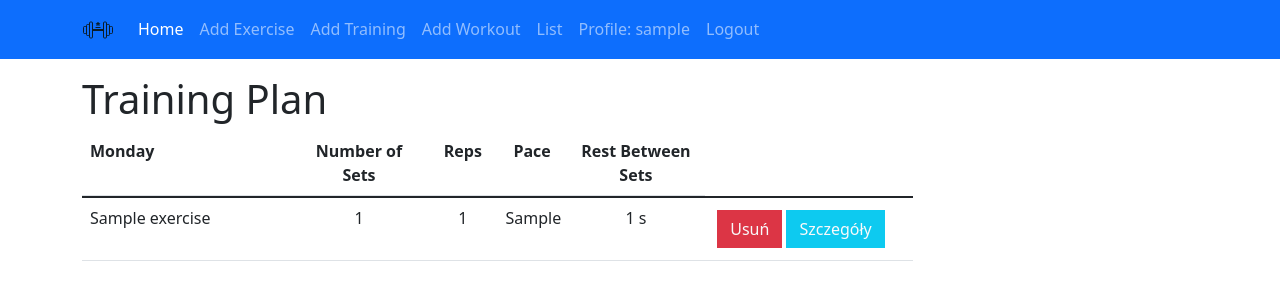
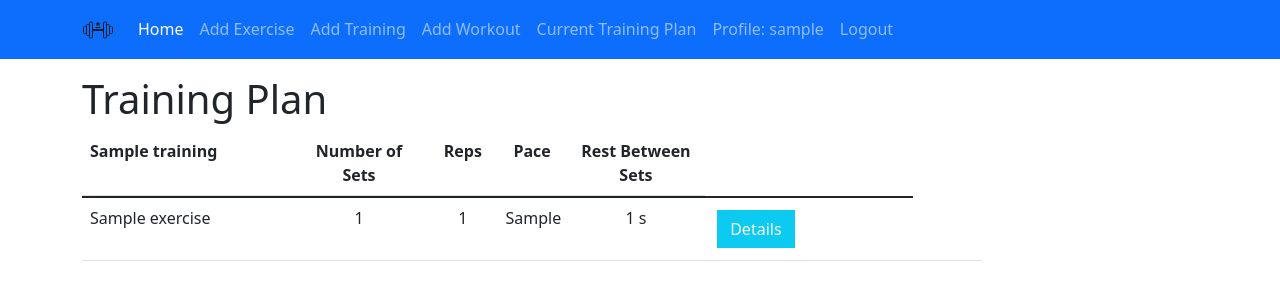
Before and after one commit to marcinowozniako/Training_App, a Django app: page /training/list in a window 1280 px wide. Shown: the top 300 px of the page. Run offline with Django 4.2, Linux system fonts and the light colour scheme; a user stored in the database is signed in; tables that the repository leaves empty hold one stand-in row (values such as "Sample post"); parts of the project's set-up code (start-up, migrations or seed data) failed here and were passed over; some libraries are stand-ins or nearby versions.

Commit message:
extra model, video in detailView and other

```diff
--- a/config/settings.py
+++ b/config/settings.py
@@ -44,6 +44,7 @@ INSTALLED_APPS = [
     'debug_toolbar',
     'crispy_forms',
     'crispy_bootstrap5',
+    'embed_video',
 
     # local
     'home.apps.HomeConfig',
--- a/templates/navbar.html
+++ b/templates/navbar.html
@@ -12,7 +12,7 @@
       <a class="nav-link" href="{% url 'training:create-exercise' %}">Add Exercise</a>
       <a class="nav-link" href="{% url 'training:create-training' %}">Add Training</a>
       <a class="nav-link" href="{% url 'training:create-training-plan' %}">Add Workout</a>
-      <a class="nav-link" href="{% url 'training:list' %}">List</a>
+      <a class="nav-link" href="{% url 'training:list' %}">Current Training Plan</a>
           {% if user.is_authenticated %}
 
         <a class="nav-link" href="">Profile: {{ user }}</a>
--- a/training/admin.py
+++ b/training/admin.py
@@ -1,11 +1,12 @@
 from django.contrib import admin
+from embed_video.admin import AdminVideoMixin
 
 from . import models
 
 
 @admin.register(models.Exercises)
-class ExercisesAdmin(admin.ModelAdmin):
-    list_display = ('name', 'description')
+class ExercisesAdmin(AdminVideoMixin,admin.ModelAdmin):
+    list_display = ('name', 'description', 'video')
 
 
 @admin.register(models.DayName)
@@ -24,7 +25,6 @@ class TrainingPlanAdmin(admin.ModelAdmin):
         'exercise_name',
         'order',
         'training',
-        'day_name',
         'number_of_sets',
         'reps',
         'reps_unit',
--- a/training/apps.py
+++ b/training/apps.py
@@ -1,6 +1,11 @@
 from django.apps import AppConfig
+from django.db.models.signals import post_migrate
 
 
 class TrainingConfig(AppConfig):
     default_auto_field = 'django.db.models.BigAutoField'
     name = 'training'
+
+    # def ready(self):
+    #     from .signals import populate_models
+    #     post_migrate.connect(populate_models, sender=self)
--- a/training/models.py
+++ b/training/models.py
@@ -1,11 +1,16 @@
 from django.db import models
+from embed_video.fields import EmbedVideoField
 
-from training.enums import Days, RepUnit
+from training.enums import Days, RepUnit, WeightUnit
 
 
 class Exercises(models.Model):
     name = models.CharField(max_length=255)
     description = models.TextField()
+    video = EmbedVideoField(null=True, blank=True)
+
+    class Meta:
+        ordering = ['id']
 
     def __str__(self):
         return self.name
@@ -24,6 +29,9 @@ class Training(models.Model):
     description = models.TextField(blank=True, null=True)
     exercises = models.ManyToManyField('Exercises', through='TrainingPlan')
 
+    class Meta:
+        ordering = ['id']
+
     def __str__(self):
         return self.name
 
@@ -32,12 +40,22 @@ class TrainingPlan(models.Model):
     exercise_name = models.ForeignKey('Exercises', on_delete=models.CASCADE)
     order = models.IntegerField()
     training = models.ForeignKey('Training', on_delete=models.CASCADE)
-    day_name = models.ForeignKey('DayName', on_delete=models.CASCADE)
     number_of_sets = models.IntegerField(default=3)
     reps = models.PositiveIntegerField()
     reps_unit = models.CharField(max_length=2, choices=RepUnit.CHOICES)
-    pace_of_exercise = models.CharField(max_length=4)
+    pace_of_exercise = models.CharField(max_length=4, blank=True)
     rest_between_sets = models.IntegerField()
 
     def __str__(self):
         return self.exercise_name.name
+
+
+class WorkoutSet(models.Model):
+    day = models.ForeignKey('DayName', on_delete=models.CASCADE)
+    exercise = models.ForeignKey('Exercises', on_delete=models.CASCADE)
+    sets = models.PositiveIntegerField()
+    reps = models.PositiveIntegerField()
+    reps_unit = models.CharField(max_length=2, choices=RepUnit.CHOICES)
+    weight = models.DecimalField(max_digits=4, decimal_places=2)
+    total_weight = models.DecimalField(max_digits=4, decimal_places=2, blank=True, null=True)
+    weight_unit = models.CharField(max_length=2, choices=WeightUnit.CHOICES)
--- a/training/templates/training/list.html
+++ b/training/templates/training/list.html
@@ -8,39 +8,38 @@
 {% endblock %}
 {% block container %}
     <h1>Training Plan</h1>
+    <div class="accordion accordion-flush" id="accordionFlushExample">
         <table class="table">
-                {% regroup planlist by day_name as days%}
-                {% for day_name in days %}
-
+            {% regroup planlist by training as days %}
+            {% for training in days %}
                 <thead>
                 <tr class="d-flex">
-                        <th class="col-3">{{ day_name.grouper }}</th>
+                    <th class="col-3">{{ training.grouper }}</th>
                     <th class="col-2 text-center">Number of Sets</th>
                     <th class="col-1 text-center">Reps</th>
                     <th class="col-1 text-center">Pace</th>
                     <th class="col-2 text-center">Rest Between Sets</th>
                 </tr>
                 </thead>
+                <tbody class="text-color-lighter">
 
-                    <tbody class="text-color-lighter">
-                    {% for order in day_name.list %}
+                {% for order in training.list %}
 
                     <tr class="d-flex">
                         <td class="col-3">{{ order.exercise_name.name }}</td>
-                          <td class="col-2 text-center">{{ order.number_of_sets}}</td>
-                          <td class="col-1 text-center">{{ order.reps}}</td>
-                          <td class="col-1 text-center">{{ order.pace_of_exercise}}</td>
-                          <td class="col-2 text-center">{{ order.rest_between_sets}} s</td>
-                            <td class="col-1 center">
-                                <a href="" class="btn btn-danger rounded-0 text-light m-1">Usuń</a>
-                            </td>
-                            <td class="col-2 center">
-                                <a href=""
-                                   class="btn btn-info rounded-0 text-light m-1">Szczegóły</a>
+                        <td class="col-2 text-center">{{ order.number_of_sets }}</td>
+                        <td class="col-1 text-center">{{ order.reps }}</td>
+                        <td class="col-1 text-center">{{ order.pace_of_exercise }}</td>
+                        <td class="col-2 text-center">{{ order.rest_between_sets }} s</td>
+                        <td class="col-4 center">
+                            <a href="{% url 'training:exercise-detail' order.exercise_name.id %}"
+                               class="btn btn-info rounded-0 text-light m-1">Details</a>
                         </td>
                     </tr>
                 {% endfor %}
             {% endfor %}
             </tbody>
+
         </table>
+    </div>
 {% endblock %}
--- a/training/urls.py
+++ b/training/urls.py
@@ -9,5 +9,6 @@ urlpatterns = [
     path('create-training', views.CreateTrainingView.as_view(), name='create-training'),
     path('create-training-plan', views.CreateTrainingPlanView.as_view(), name='create-training-plan'),
     path('list', views.ListTrainingPlanView.as_view(), name='list'),
+    path('<pk>', views.DetailExerciseView.as_view(), name='exercise-detail'),
 
 ]
--- a/training/views.py
+++ b/training/views.py
@@ -4,7 +4,7 @@ from django.http import HttpResponseRedirect
 from django.shortcuts import render, redirect
 from django.contrib.auth.mixins import LoginRequiredMixin, PermissionRequiredMixin
 from django.urls import reverse_lazy, reverse
-from django.views.generic import CreateView
+from django.views.generic import CreateView, DetailView
 
 from . import models
 
@@ -13,11 +13,9 @@ class CreateExerciseView(SuccessMessageMixin, LoginRequiredMixin, PermissionRequ
     model = models.Exercises
     fields = '__all__'
     template_name = 'training/create_exercise.html'
-    permission_required = 'exercises.add_exercise'
+    permission_required = 'training.add_exercises'
     login_url = reverse_lazy('users:login')
-    raise_exception = False
     success_url = reverse_lazy('training:create-exercise')
-    permission_denied_message = 'You dont have required Permission to view this site'
     success_message = 'Data Successfully added!'
 
 
@@ -33,15 +31,19 @@ class CreateTrainingPlanView(CreateExerciseView):
     model = models.TrainingPlan
     fields = '__all__'
     template_name = 'training/create_training_plan.html'
-    permission_required = 'training_plan.add_training_plan'
+    permission_required = 'training.add_trainingplan'
     success_url = reverse_lazy('training:create-training-plan')
 
 
 class ListTrainingPlanView(CreateTrainingPlanView):
     def get_context_data(self, **kwargs):
         ctx = super().get_context_data(**kwargs)
-        ctx['planlist'] = models.TrainingPlan.objects.all().order_by('day_name__order', 'order')
+        ctx['planlist'] = models.TrainingPlan.objects.all().order_by('training__name', 'order')
         return ctx
 
     template_name = 'training/list.html'
-    permission_required = 'training_plan.view_training_plan'
+    permission_required = 'training.view_trainingplan'
+
+
+class DetailExerciseView(DetailView):
+    model = models.Exercises
```
Also changed, not shown: templates/403.html (added, +14 -0 lines), training/enums.py (+7 -0 lines), training/templates/training/exercises_detail.html (added, +32 -0 lines), users/views.py (+17 -1 lines), training/migrations/0002_alter_exercises_options_alter_training_options_and_more.py (added), training/migrations/0003_exercises_video.py (added), 2 other files. Lines whose indentation alone changed are shown as unchanged.
